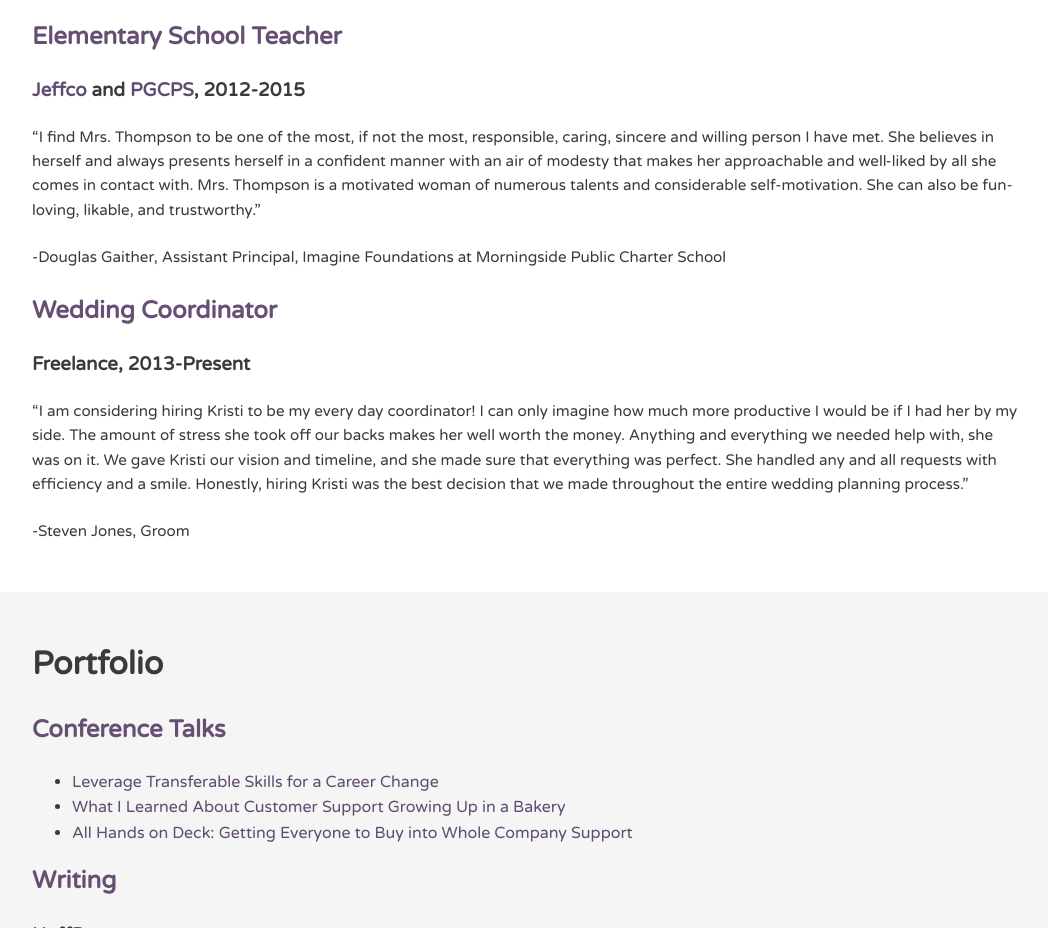
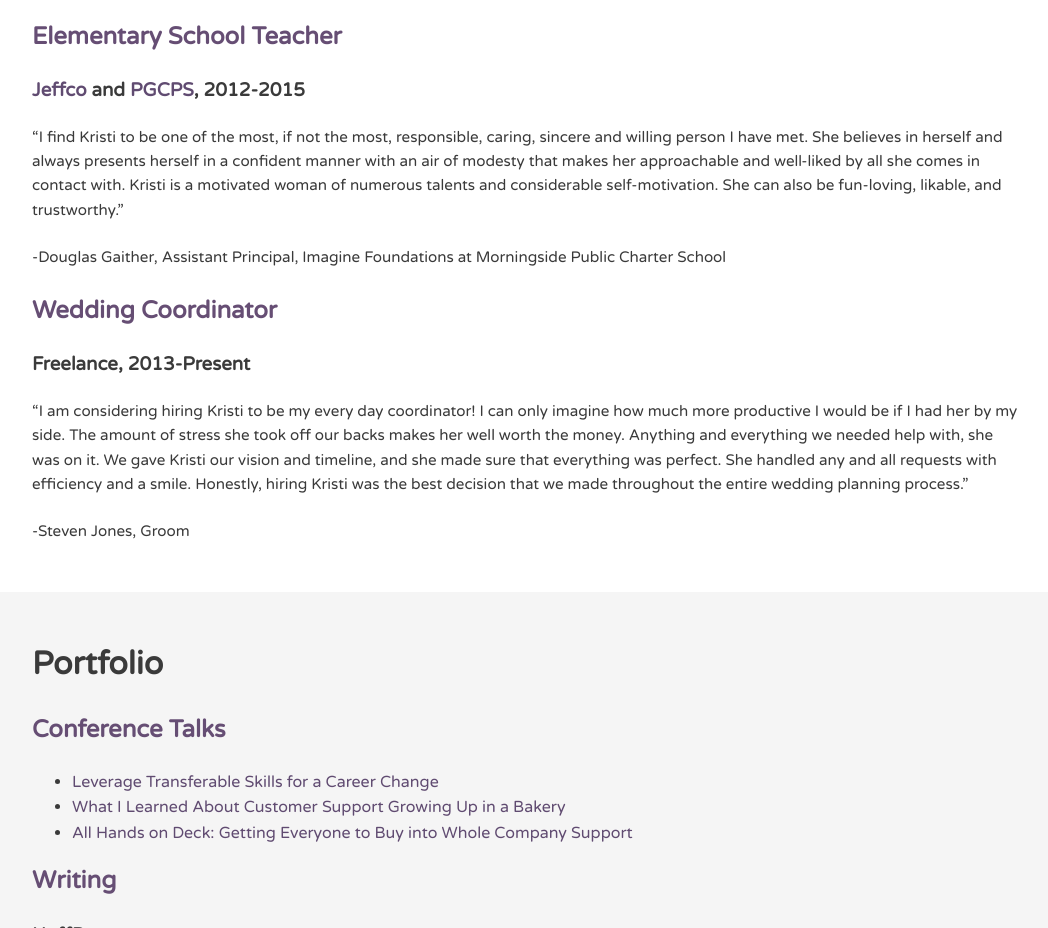
Before and after one commit to krompson/krompson.github.io, a plain HTML site: page index.html in a window 1280 px wide. Shown: the part 1580-2508 px from the top of the page, without its empty margins (112-1160 px from the left). Drawn offline with Linux system fonts and the light colour scheme.

Commit message:
Update index.html

```diff
--- a/index.html
+++ b/index.html
@@ -46,7 +46,7 @@
       <p>-Dave Mattson, Co-Founder, CartStack</p>
       <h2>Elementary School Teacher</h2>
           <h3><a href="https://www.jeffcopublicschools.org/" target="_blank" class="body-links">Jeffco</a> and <a href="https://www.pgcps.org/" target="_blank" class="body-links"> PGCPS</a>, 2012-2015</h3>
-      <p><q>I find Mrs. Thompson to be one of the most, if not the most, responsible, caring, sincere and willing person I have met. She believes in herself and always presents herself in a confident manner with an air of modesty that makes her approachable and well-liked by all she comes in contact with. Mrs. Thompson is a motivated woman of numerous talents and considerable self-motivation. She can also be fun-loving, likable, and trustworthy.</q></p>
+      <p><q>I find Kristi to be one of the most, if not the most, responsible, caring, sincere and willing person I have met. She believes in herself and always presents herself in a confident manner with an air of modesty that makes her approachable and well-liked by all she comes in contact with. Kristi is a motivated woman of numerous talents and considerable self-motivation. She can also be fun-loving, likable, and trustworthy.</q></p>
       <p>-Douglas Gaither, Assistant Principal, Imagine Foundations at Morningside Public Charter School</p>
       <h2>Wedding Coordinator</h2>
 <h3>Freelance, 2013-Present</h3>
```
